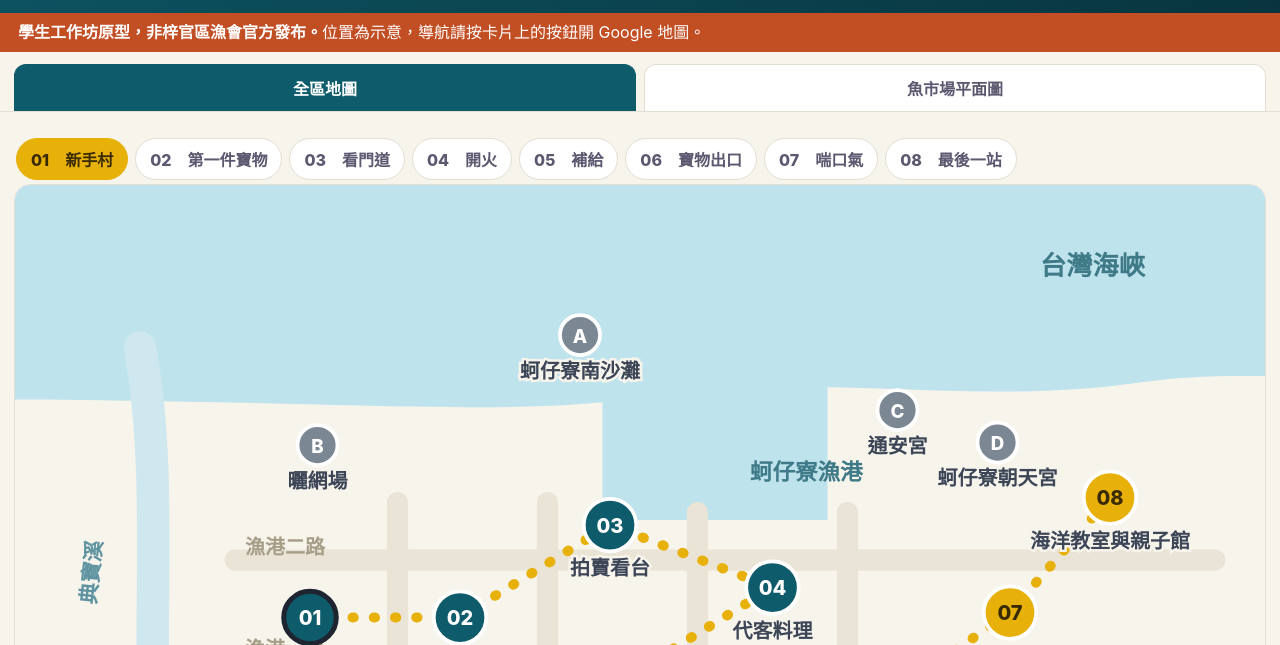
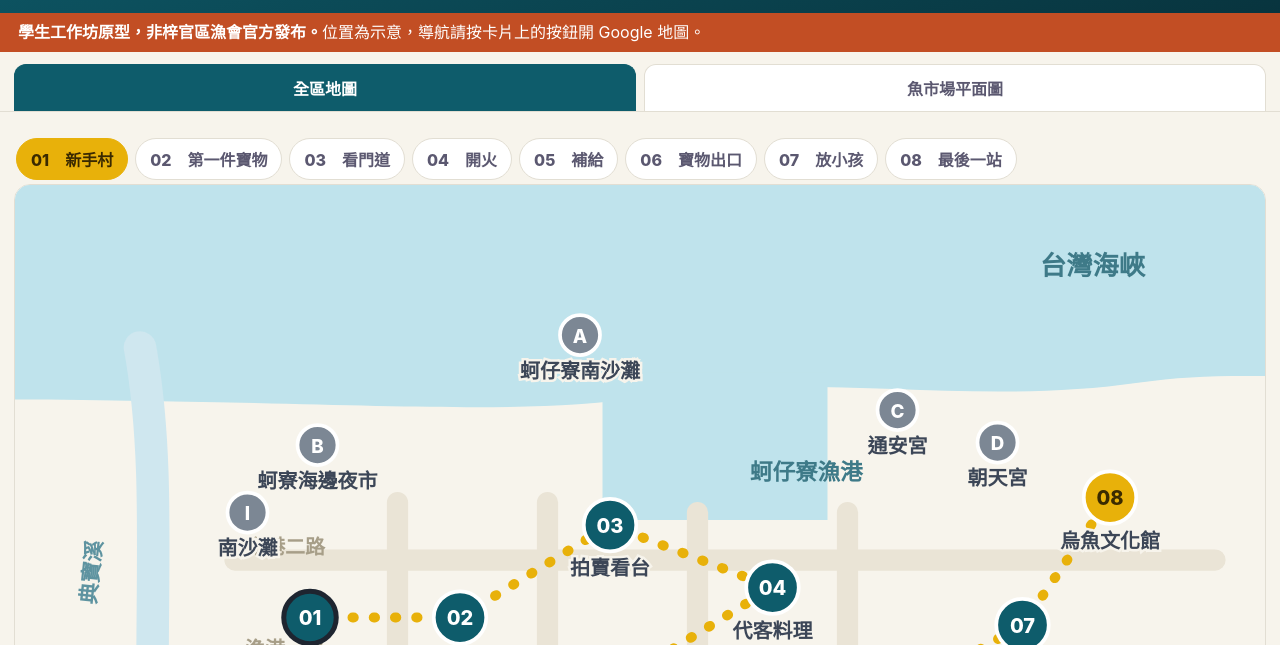
Before and after one commit to vincentt-wang/kezailiao-oa, a plain HTML site: page map.html in a window 1280 px wide. Shown: the part 155-800 px from the top of the page. Drawn offline with Linux system fonts and the light colour scheme.

Commit message:
地圖依查證結果更新：親子館查到正式名稱與開放時間，地名由來改成清康熙
親子館正式名稱是蚵子寮海洋漁業親子館，廣澤路 99 號，海洋局設置，
週三到週日開放，週一週二休館。原本標成未確認，現在升級為已查證。
漁港路公園查無此名稱，該站改成親子館；曬網場查不到是參觀點，改成蚵寮海邊夜市。
地名由來原本寫明鄭時期，官方一致寫清康熙年間，已更正並註明來源。
三間廟、郵局、農會、濕地公園都補上查證過的地址與開放資訊。

Co-Authored-By: Claude Opus 5 (1M context) <noreply@anthropic.com>

```diff
--- a/map.html
+++ b/map.html
@@ -237,13 +237,13 @@ const STOPS = [
  {id:"02",x:356,y:346,t:"生食區",role:"第一件寶物",v:true,
   sub:"現撈漁獲攤位，一百多間",
   d:"看三件事就好：眼睛清澈不混濁、鰓是鮮紅色、攤位有沒有一直在補冰。同一種魚各攤價差通常不大，先挑到對的再問價。",
-  story:"<b>這裡叫蚵仔寮，但沒有產蚵仔。</b>要找的是現撈仔。現場有公秤可以複秤，覺得不足秤可以洽管理站。",
+  story:"<b>這裡叫蚵仔寮，但沒有產蚵仔。</b>清康熙年間漳泉移民在典寶溪口搭寮插竹養蚵，地名由此而來；1978 年海堤與漁港完工之後蚵棚就沒了。要找的是現撈仔。現場有公秤可以複秤。",
   map:G("蚵仔寮觀光魚市場"), next:"03"},
 
  {id:"03",x:476,y:272,t:"拍賣看台",role:"看門道",v:true,
   sub:"魚市場大樓二樓，中午 12:00 開拍",
   d:"喊價的人叫糶手，就是主持拍賣的人。出價的是承銷人，要有資格才進得去，所以一般民眾看歸看，買還是跟攤位買。",
-  story:"<b>這是整趟裡唯一看得到「魚怎麼變成價格」的地方。</b>看拍賣不用收費，站二樓不會擋到人。",
+  story:"<b>這是整趟裡唯一看得到魚怎麼變成價格的地方。</b>當地把赤尾鯖、土魠魚、魩仔魚、烏魚叫四大金剛。看拍賣不用收費，站二樓不會擋到人。",
   map:G("蚵仔寮魚市場大樓"), next:"04"},
 
  {id:"04",x:606,y:322,t:"代客料理",role:"開火",v:true,
@@ -264,37 +264,49 @@ const STOPS = [
   story:"<b>走到這裡才算走完。</b>8/8 觀察到的組別中沒有一組走到這裡，而寄冰、真空、宅配、禮盒四種服務全部在這一站。",
   map:G("戀戀蚵仔寮 梓官區漁會"), next:"07"},
 
- {id:"07",x:796,y:342,t:"漁港路公園",role:"喘口氣",v:false,
-  sub:"官方看板上有，我們沒到過",
-  d:"看板標在漁港旁邊。遊具、遮蔭、廁所我們都沒有確認過。",
-  story:"帶小孩的話這一站值得看看。<b>但我們沒去過，內容以現場為準。</b>",
-  map:G("蚵仔寮漁港 公園"), next:"08"},
+ {id:"07",x:806,y:352,t:"海洋漁業親子館",role:"放小孩",v:true,
+  sub:"廣澤路 99 號，就在魚市場旁邊",
+  d:"正式名稱是蚵子寮海洋漁業親子館，海洋局設置，由原本的漁港辦公室改建。館內有兩層樓溜滑梯與戶外遊戲場，附免費停車場。",
+  story:"<b>週三到週日 09:00 到 12:00、13:30 到 18:00，週一週二休館。</b>帶小孩的家庭走完市場之後，這一站可以待得住。",
+  warn:"開放時間來自海洋局官網。是否收費官方頁面沒有寫，多篇實訪說免門票，去之前再確認一次。",
+  map:G("蚵子寮海洋漁業親子館 高雄市梓官區廣澤路99號"), next:"08"},
 
- {id:"08",x:876,y:250,t:"海洋教室與親子館",role:"最後一站",v:false,
-  sub:"導覽單上有，開放時間未確認",
-  d:"D4T 導覽單標在港邊。8/8 訪談提到「親子館在另一個方向，要再左轉一段」，開放時間與是否收費都沒問到。",
-  story:"<b>這一站是整條路線最值得補的一格</b>，因為帶小孩的家庭正是最需要一條走得完的路的人。",
-  map:G("蚵仔寮 親子館"), next:null}
+ {id:"08",x:876,y:250,t:"烏魚文化館",role:"最後一站",v:false,
+  sub:"區公所列為漁業參觀點",
+  d:"梓官區公所把它列為全市第一座以烏魚為主題的文化館。開放時間與是否接受散客參觀，官方頁面沒有寫。",
+  story:"<b>冬至前後烏魚順著海流南下，梓官正在這條路線上。</b>漁民把魚卵鹽漬、壓平、日曬七到十天，做成被叫做烏金的烏魚子。冬至時節前街後巷都在曬。",
+  warn:"這一站我們沒有去過，開放方式要打 07-619-4100 問推廣部。",
+  map:G("蚵仔寮 烏魚文化館"), next:null}
 ];
 
 /* 順路但不在主線上的 */
 const SIDE = [
  {id:"A",x:452,y:120,t:"蚵仔寮南沙灘",v:false,sub:"官方看板上有",
   d:"看板標在港區西北側。能不能下水、有沒有救生員、怎麼走過去，我們都沒有確認。",map:G("蚵仔寮 南沙灘")},
- {id:"B",x:242,y:208,t:"曬網場",v:false,sub:"官方看板上有",
-  d:"漁村最有畫面的場景之一，但它同時是作業區，能不能靠近要問過才知道。",map:G("蚵仔寮 曬網場")},
- {id:"C",x:706,y:180,t:"通安宮",v:false,sub:"廟",
-  d:"8/7 場域簡報提過，兩間廟才是這裡真正的聚會節點。參拜時間我們沒有查證。",map:G("蚵仔寮通安宮")},
- {id:"D",x:786,y:206,t:"蚵仔寮朝天宮",v:false,sub:"廟",
-  d:"同上。祭典日期沒有查證。",map:G("蚵仔寮朝天宮")},
- {id:"E",x:566,y:492,t:"保安宮",v:false,sub:"廟",
-  d:"官方看板上標的第三間廟。",map:G("蚵仔寮 保安宮")},
- {id:"F",x:118,y:540,t:"援中港濕地公園",v:false,sub:"官方看板上有",
-  d:"看板標在西南邊，過典寶溪。距離與交通方式未確認，看起來不是走得到的距離。",map:G("援中港濕地公園")},
- {id:"G",x:346,y:434,t:"蚵仔寮郵局",v:true,sub:"生活機能",
-  d:"官方看板上有標。",map:G("蚵仔寮郵局")},
- {id:"H",x:806,y:462,t:"梓官區農會",v:true,sub:"生活機能",
-  d:"官方看板上有標。梓官是農漁雙料，農會與漁會都在這裡。",map:G("梓官區農會")}
+ {id:"B",x:242,y:208,t:"蚵寮海邊夜市",v:false,sub:"星期與時段說法不一",
+  d:"在光明路 130 巷靠海堤那一帶。多數資料寫每週四，也有寫週日也有；時間有 18:00 到 22:00 與 17:30 到 23:00 兩種說法。找不到官方公告，去之前先問當地人。",
+  map:G("蚵寮海邊夜市 高雄市梓官區光明路130巷")},
+ {id:"C",x:706,y:180,t:"通安宮",v:true,sub:"蚵仔寮的境主廟",
+  d:"主祀廣澤尊王，地方叫聖王公。相傳 1869 年漁民在海上撈起神像帶回奉祀，1917 年建廟。地址通安路 305 巷 30 號。參拜時間沒有公開資料。",
+  map:G("蚵仔寮通安宮 高雄市梓官區通安路305巷30號")},
+ {id:"D",x:786,y:206,t:"朝天宮",v:true,sub:"船仔媽",
+  d:"主祀天上聖母，地方稱船仔媽。梓官區公所頁面寫它是蚵仔寮最早奉祀的神明。祭典日期沒有查證。",
+  map:G("蚵仔寮朝天宮")},
+ {id:"E",x:566,y:492,t:"保安宮",v:false,sub:"菜園仔媽",
+  d:"主祀天上聖母，地方稱菜園仔媽。源於曾姓家族自福建迎奉，日治時期因左營軍港設置遷到蚵仔寮。<b>注意：維基上的「蚵寮保安宮」是台南北門的另一間，不是這一間。</b>",
+  map:G("蚵仔寮保安宮 高雄市梓官區中正路218號")},
+ {id:"F",x:118,y:540,t:"援中港濕地公園",v:true,sub:"要開車，不是走得到的距離",
+  d:"在楠梓區堤防道，由濕盟認養維護。週六與每月前三個週日免預約自由參觀，時段 09:00 到 12:00、13:00 到 17:00；週一與每月第四、第五個週日休園。從漁港開車幾分鐘我們沒有查到可引用的資料。",
+  map:G("援中港濕地公園")},
+ {id:"G",x:346,y:434,t:"蚵子寮郵局",v:true,sub:"港九街 68 號",
+  d:"正式名稱是梓官蚵子寮郵局。<b>梓官還有另一間梓官郵局在中崙路，別走錯。</b>",
+  map:G("梓官蚵子寮郵局 高雄市梓官區港九街68號")},
+ {id:"H",x:846,y:474,t:"梓官區農會",v:true,sub:"光明路 111 號",
+  d:"梓官是農漁雙料，農會與漁會都在這裡。",map:G("梓官區農會 高雄市梓官區光明路111號")},
+
+ {id:"I",x:186,y:262,t:"南沙灘",v:false,sub:"梓官僅存的沙灘",
+  d:"梓官區公所把它列為區內僅存的沙灘，也是蚵寮漁村小搖滾辦過的場地。<b>是否為官方開放戲水水域、有沒有救生員，查不到任何公告。</b>",
+  map:G("蚵仔寮南沙灘")}
 ];
 
 const ALL = [...STOPS, ...SIDE];
```
